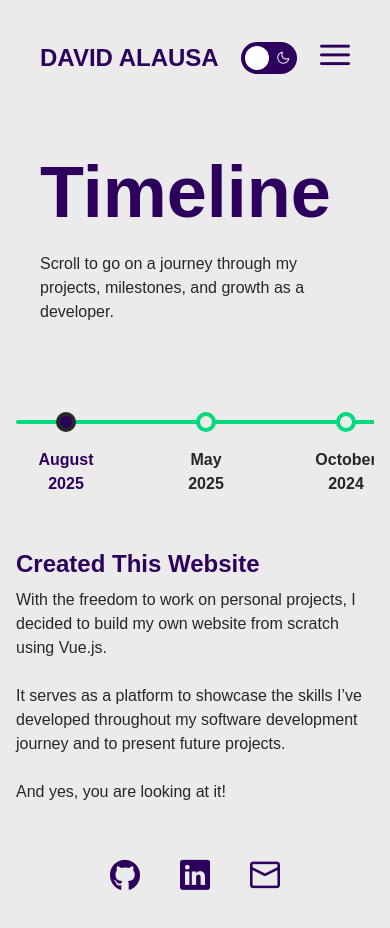
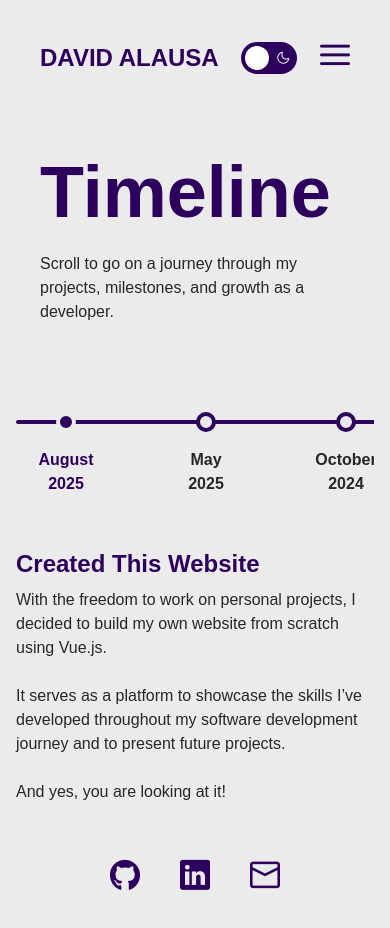
Before and after one commit to davidAlausa/myPortfolioWebsite, a Vue app in the folder myPortfolioWebsite/: page /timeline in a window 390 px wide. Shown: the top 928 px of the page. Built offline with nearby package versions, Linux system fonts and the light colour scheme.

Commit message:
refactor: update border colors in ContactUsCards, SkillsView, and TimelineView for improved visual consistency

```diff
--- a/myPortfolioWebsite/src/components/ContactUsCards.vue
+++ b/myPortfolioWebsite/src/components/ContactUsCards.vue
@@ -17,6 +17,6 @@
     </Card>
 
     <div class="md:hidden px-20">
-        <hr class="my-6 border-t-2 border-accentDARK" />
+        <hr class="my-6 border-t-2 border-accentLIGHT dark:border-accentDARK" />
     </div>
 </template>
--- a/myPortfolioWebsite/src/views/SkillsView.vue
+++ b/myPortfolioWebsite/src/views/SkillsView.vue
@@ -35,7 +35,7 @@
         </div>
 
         <div class="md:hidden px-20">
-            <hr class="my-6 border-t-2 border-accentDARK" />
+            <hr class="my-6 border-t-2 border-accentLIGHT dark:border-accentDARK" />
         </div>
 
 
--- a/myPortfolioWebsite/src/views/TimelineView.vue
+++ b/myPortfolioWebsite/src/views/TimelineView.vue
@@ -53,8 +53,8 @@ import PageTitles from '@/components/PageTitles.vue';
                     </div>
                 </div>
             </div>
-            <div class="relative w-full h-32 overflow-x-auto scrollbar scrollbar-thumb-accentDARK scrollbar-thumb-rounded-full scrollbar-track-rounded-full scrollbar-track-primaryDARK flex md:hidden">
-                <div class="absolute top-10 left-0 right-0 border-t-4 border-accentDARK rounded-full w-[920px]"></div>
+            <div class="relative w-full h-32 overflow-x-auto scrollbar scrollbar-thumb-accentLIGHT dark:scrollbar-thumb-accentDARK scrollbar-thumb-rounded-full scrollbar-track-rounded-full scrollbar-track-primaryLIGHT dark:scrollbar-track-primaryDARK flex md:hidden">
+                <div class="absolute top-10 left-0 right-0 border-t-4 border-accentLIGHT dark:border-accentDARK rounded-full w-[920px]"></div>
                 <ul class="flex flex-row gap-10 w-full py-8">
                     <li
                         v-for="(event, idx) in timeline"
@@ -65,7 +65,7 @@ import PageTitles from '@/components/PageTitles.vue';
                         <div class="z-10">
                             <div
                                 class="w-5 h-5 rounded-full border-4"
-                                :class="active === idx ? 'bg-accentLIGHT dark:bg-accentDARK border-primaryDARK' : 'bg-primaryLIGHT dark:bg-primaryDARK border-accentDARK'"
+                                :class="active === idx ? 'bg-accentLIGHT dark:bg-accentDARK border-primaryLIGHT dark:border-primaryDARK' : 'bg-primaryLIGHT dark:bg-primaryDARK border-accentLIGHT dark:border-accentDARK'"
                             ></div>
                         </div>
                         <div class="mt-4 text-center"
```
